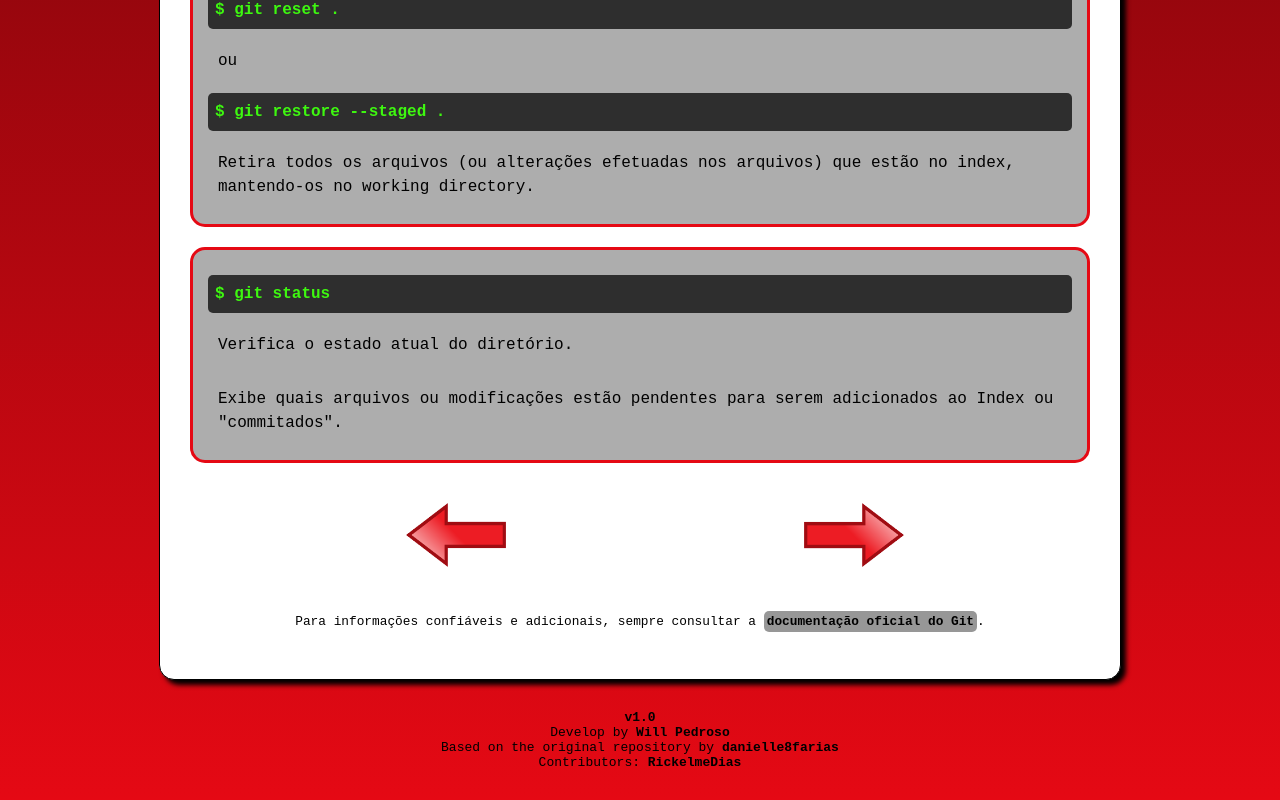
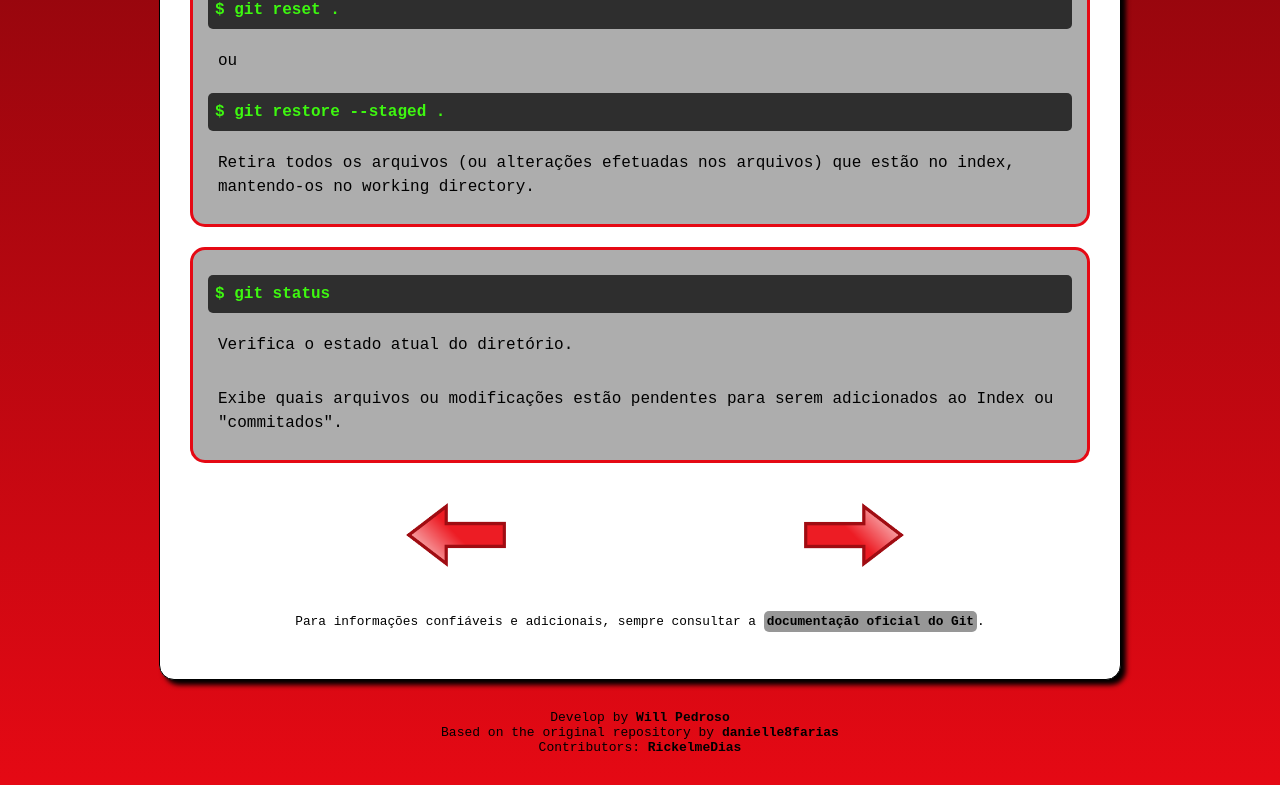
Before and after one commit to willypedroso/gitflix, a React (Create React App) app: page /add in a window 1280 px wide. Shown: the part 1582-2382 px from the top of the page. Built offline with nearby package versions, Linux system fonts and the light colour scheme.

Commit message:
remove version information

```diff
--- a/src/components/layout/Footer.jsx
+++ b/src/components/layout/Footer.jsx
@@ -4,7 +4,6 @@ import './Footer.css';
 export const Footer = () => {
     return (
     <footer>
-        <p><strong>v1.0</strong></p>
         <p>Develop by <a href="https://github.com/willypedroso" rel="noopener noreferrer" target="_blank">Will Pedroso</a></p>
         <p>Based on the original repository by <a href="https://github.com/danielle8farias" rel="noopener noreferrer" target="_blank">danielle8farias</a></p>
         <p>Contributors: <a href="https://github.com/RickelmeDias" rel="noopener noreferrer" target="_blank">RickelmeDias</a></p>
```
Also changed, not shown: 1 other file (tests, documents, lock files or other folders).
